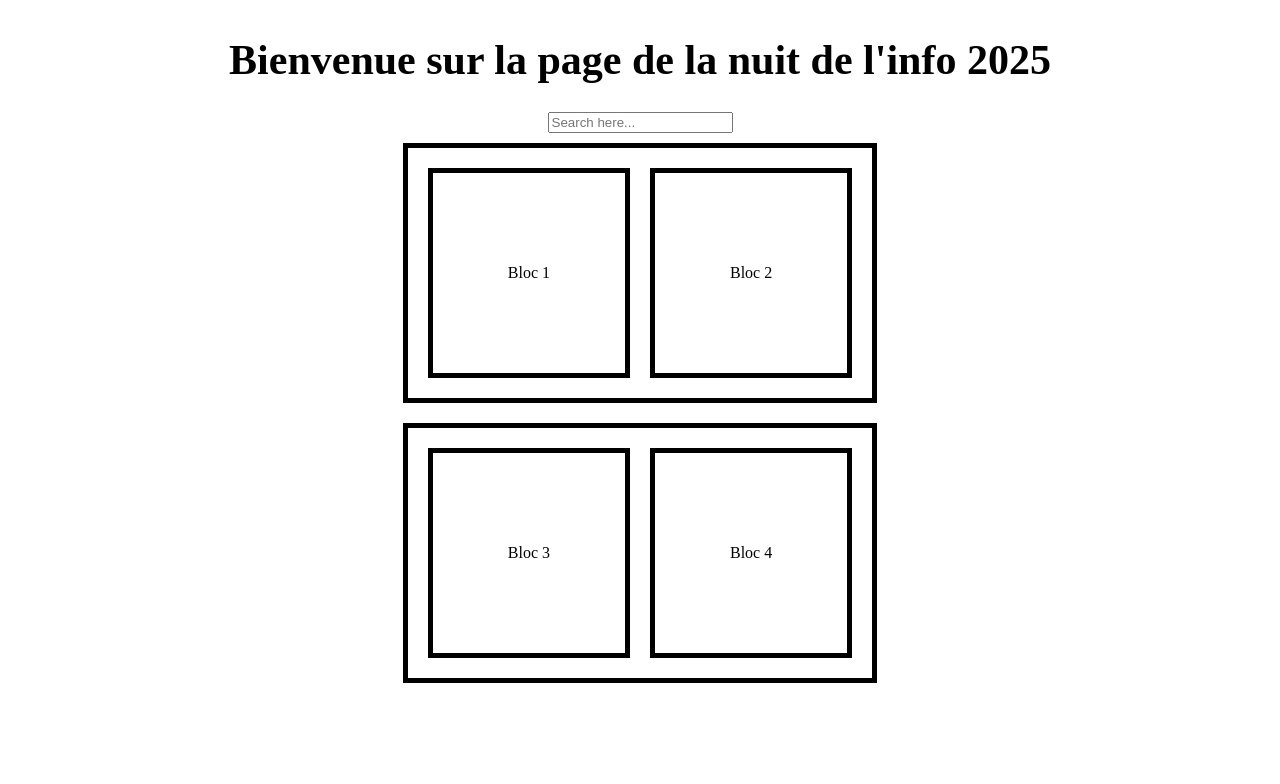
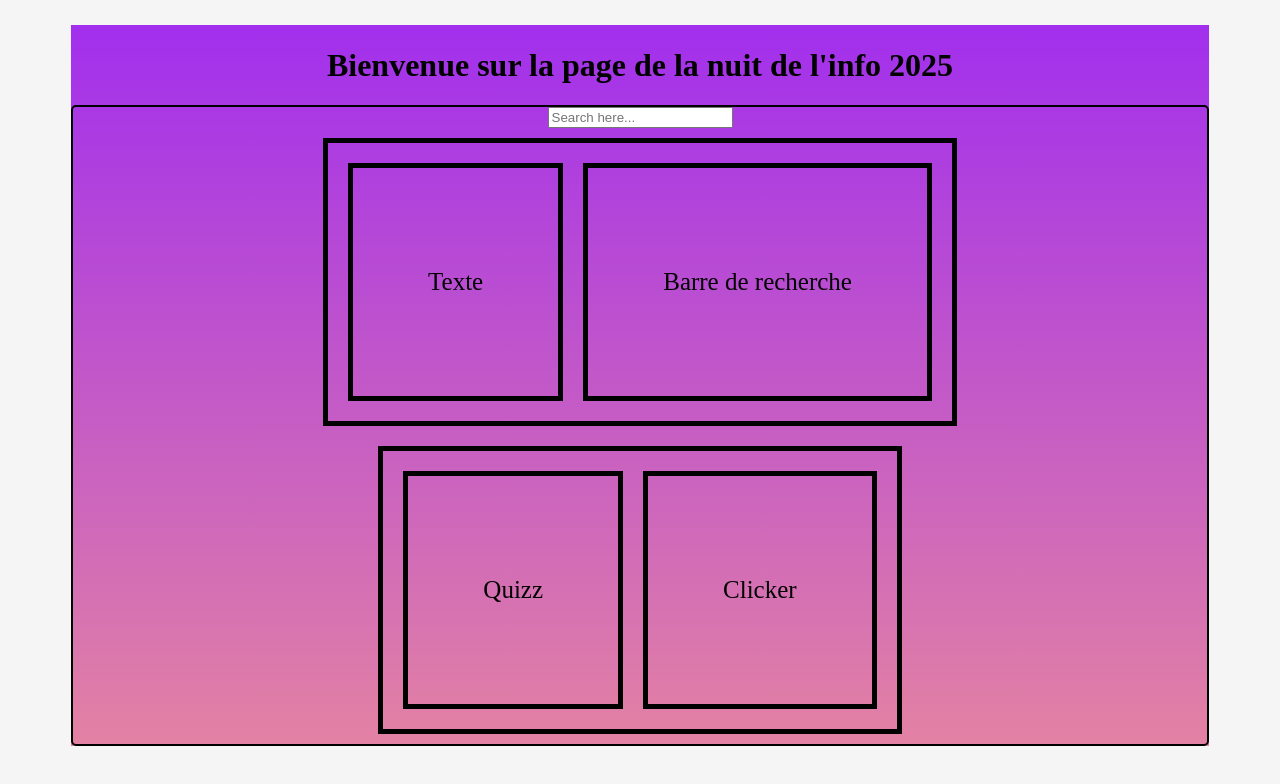
Before and after one commit to fortwoone/n2i-2025-retardaterre, a website: page main.html in a window 1280 px wide. Drawn offline with Linux system fonts and the light colour scheme.

Commit message:
fix : css

```diff
--- a/main.html
+++ b/main.html
@@ -4,38 +4,41 @@
 <head>
   <meta charset="UTF-8">
   <meta name="viewport" content="width=device-width, initial-scale=1.0">
-  <link rel="stylesheet" href="stylesmain.css">
+  <link rel="stylesheet" href="./style/style.css">
   <title>Home</title>
 </head>
 
 <body>
-  <header class="center bold ttpx">
+  <div id="bodyStyle">
+    <header class="center">
       <h1>Bienvenue sur la page de la nuit de l'info 2025</h1>
     </header>
     <main>
-    <div class="center">
+      <div class="boxStyle">
+        <div class="center" id="searchBar">
           <input type="text" placeholder="Search here...">
         </div>
-    </section>
         <section class="center flex">
           <div class="horizontal bigborder">
             <div class="vertical enormousborder" href="#">
-          <p>Bloc 1</p>
+              <p>Texte</p>
             </div>
             <div class="vertical enormousborder" href="#">
-          <p>Bloc 2</p>
+              <p>Barre de recherche</p>
             </div>
           </div>
           <div class="horizontal bigborder">
             <div class="vertical enormousborder" href="#">
-          <p>Bloc 3</p>
+              <p>Quizz</p>
             </div>
             <div class="vertical enormousborder" href="#">
-          <p>Bloc 4</p>
+              <p>Clicker</p>
             </div>
           </div>
         </section>
+      </div>
     </main>
+  </div>
 </body>
 
 </html>
--- a/style/style.css
+++ b/style/style.css
@@ -35,4 +35,42 @@ body{
     margin-right: 5%;
     margin-top: 2%;
     background :linear-gradient(#A22FED, #E382A3);
+    border-
 }
+
+.center {
+    display: flex;
+    justify-content: center;
+    align-items: center;
+}
+
+#searchBar{
+    font-size : 25px;
+}
+
+.horizontal {
+    display: flex;
+    flex-direction: row;
+}
+
+.vertical {
+    display: flex;
+    flex-direction: column;
+}
+
+.bigborder {
+    border: 5px solid black;
+    padding: 10px;
+    margin: 10px;
+}
+
+.enormousborder {
+    border: 5px solid black;
+    padding: 75px;
+    margin: 10px;
+}
+
+.flex {
+    display: flex;
+    flex-direction: column;
+}
--- a/stylesmain.css
+++ /dev/null
@@ -1,40 +0,0 @@
-.center {
-    display: flex;
-    justify-content: center;
-    align-items: center;
-}
-
-.bold {
-    font-weight: bold;
-}
-
-.ttpx {
-    font-size: 21px;
-}
-
-.horizontal {
-    display: flex;
-    flex-direction: row;
-}
-
-.vertical {
-    display: flex;
-    flex-direction: column;
-}
-
-.bigborder {
-    border: 5px solid black;
-    padding: 10px;
-    margin: 10px;
-}
-
-.enormousborder {
-    border: 5px solid black;
-    padding: 75px;
-    margin: 10px;
-}
-
-.flex {
-    display: flex;
-    flex-direction: column;
-}
```
Lines whose indentation alone changed are shown as unchanged.
